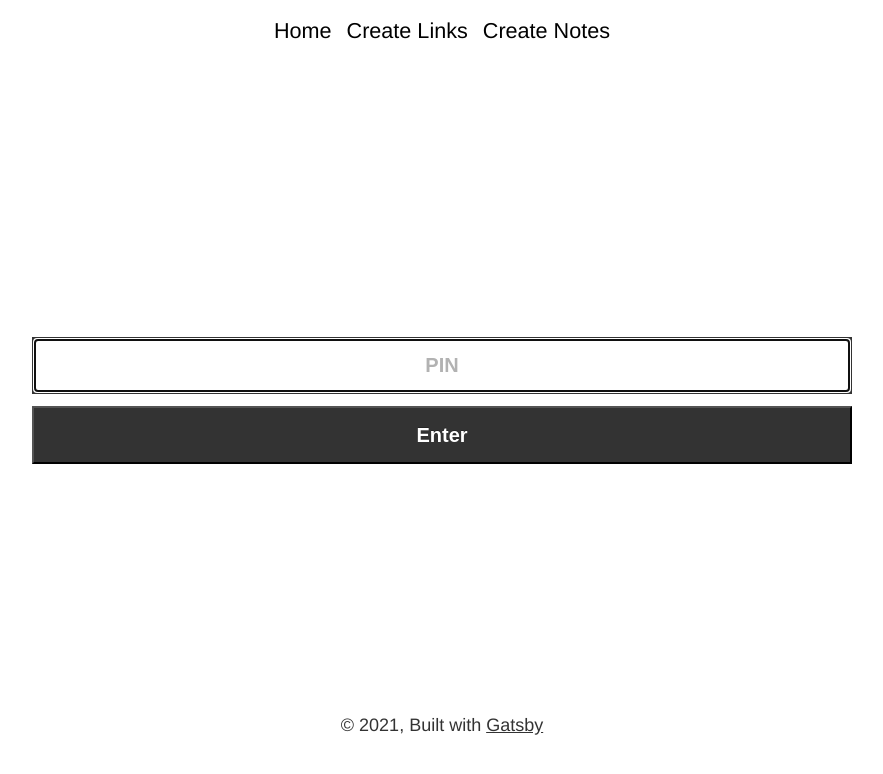
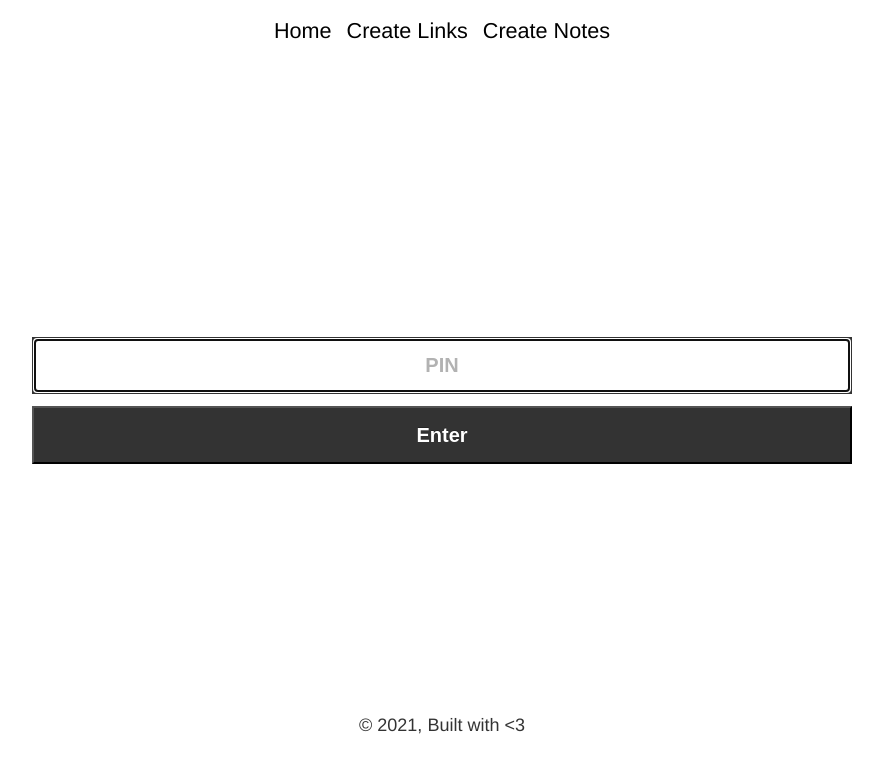
Before and after one commit to omergulen/shorten-club-frontend, a Gatsby site: page / in a window 1280 px wide. Shown: the whole page, without its empty margins (198-1081 px from the left). Built offline with nearby package versions, Linux system fonts and the light colour scheme; Gatsby itself is replaced by a stand-in of ours; no server answers.

Commit message:
Layout :: footer update

```diff
--- a/src/components/layout.js
+++ b/src/components/layout.js
@@ -69,10 +69,8 @@ const Layout = ({ children }) => {
             </main>
             <Footer>
               <p>
-              © {new Date().getFullYear()}, Built with
-              {` `}
+              © {new Date().getFullYear()}, {`Built with <3`}
               </p>
-              <GatsbyLink href="https://www.gatsbyjs.org">Gatsby</GatsbyLink>
             </Footer>
           </Content>
         </>
```
